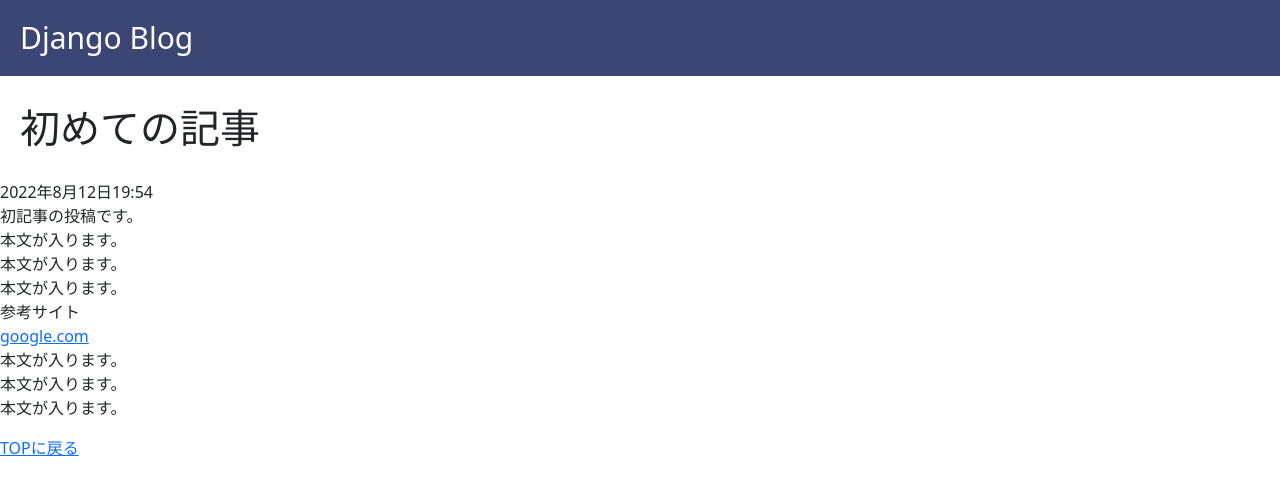
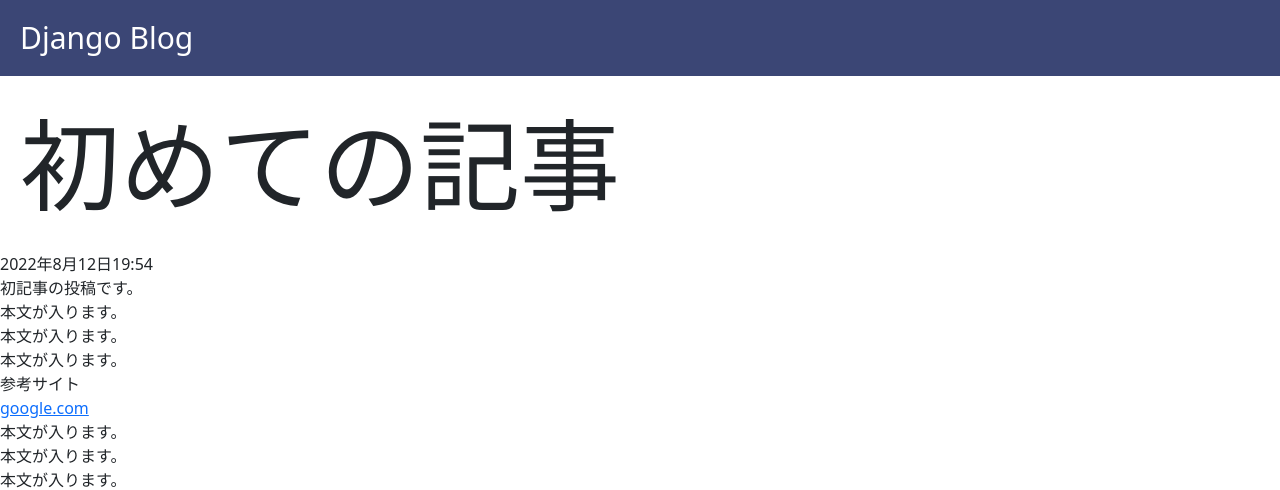
Before and after one commit to Tatsuya-Ohara/basic_django_blog, a Django app: page /detail/1/ in a window 1280 px wide. Shown: the top 490 px of the page. Run offline with Django 4.2, Linux system fonts and the light colour scheme; data comes from the database, SQL or seed files in the repository.

Commit message:
CSSの一部修正
detail.htmlにcssが適用されない。
h2タグを100pxとすることで、適用されたらすぐにわかるようにしておく。

```diff
--- a/blog/static/css/style.css
+++ b/blog/static/css/style.css
@@ -23,9 +23,5 @@ h1 a:hover {
 }
 
 h2 {
-	font-size: 40px;
+	font-size: 100px;
 }
-
-.container {
-	background-color: #f99;
-}
--- a/templates/blog/detail.html
+++ b/templates/blog/detail.html
@@ -2,9 +2,7 @@
 {% load static %}
 {% block content %}
   {% for content in contents %}
-    <div>
-      <h2 class="detail">{{ content.title }}</h2>
-    </div>
+    <h2 class="detail">{{ content.title }}</h2>
     <span>{{ content.post_datetime }}</span>
     <p>{{ content.body|linebreaksbr|urlize }}</p>
     <p>
```
